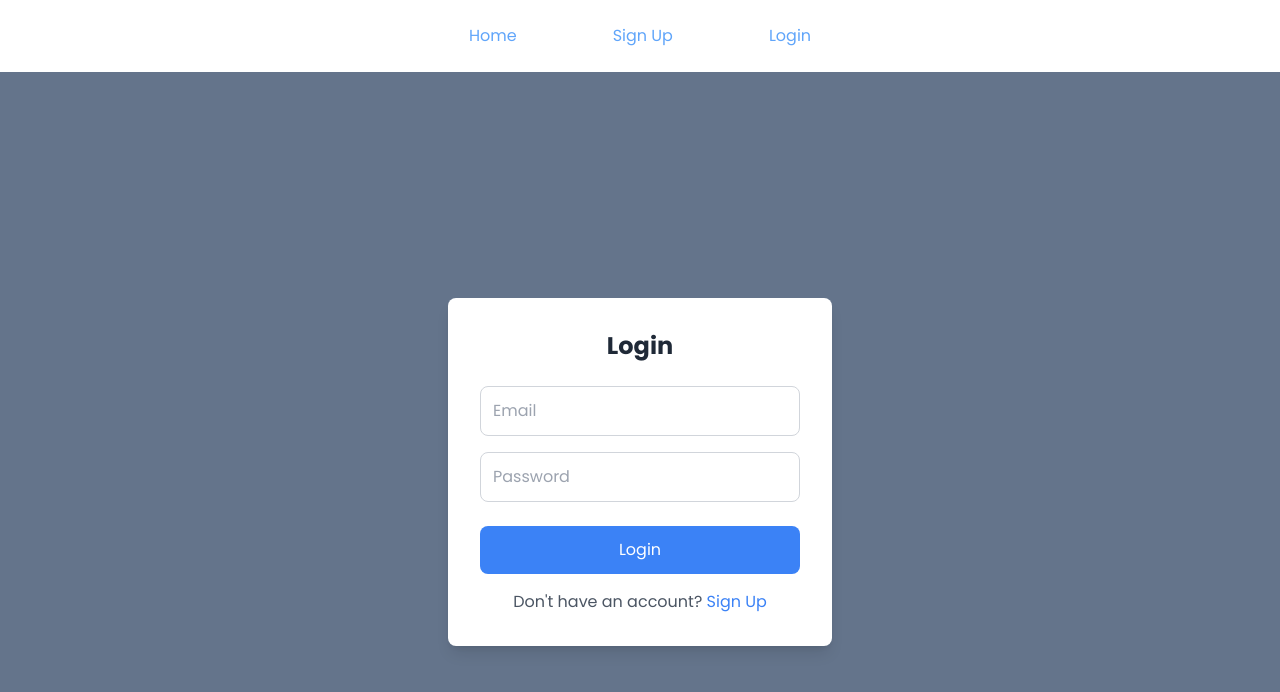
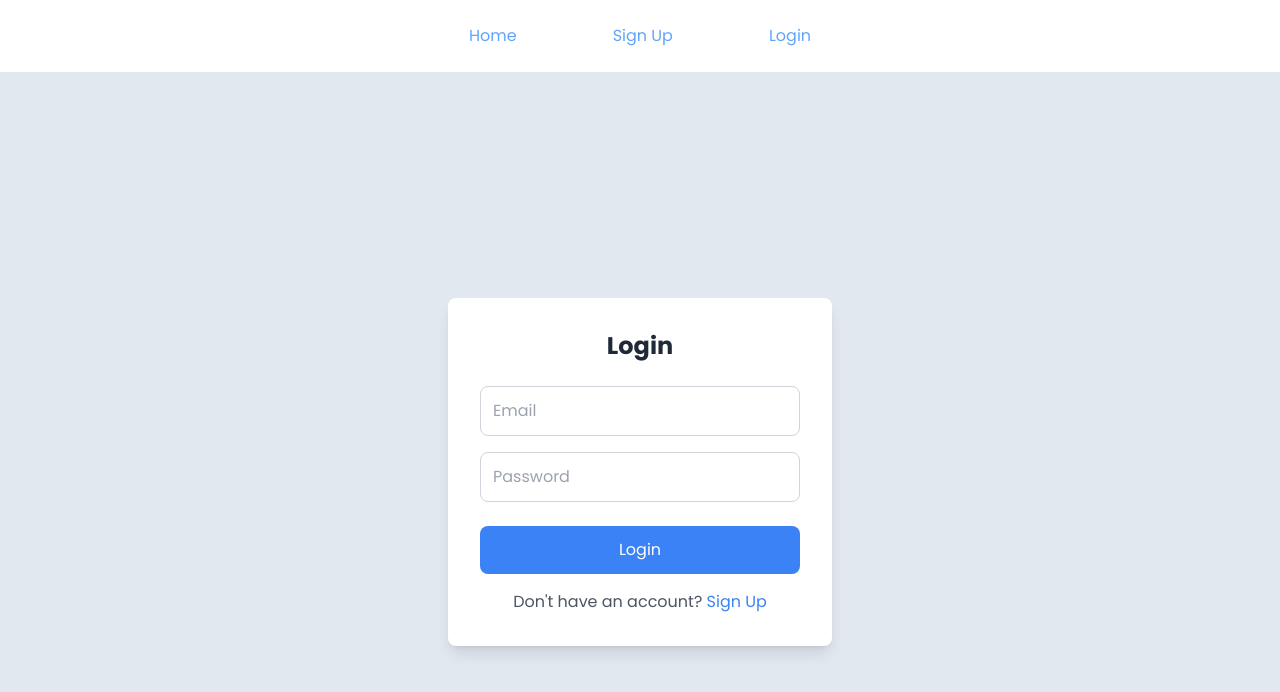
Before and after one commit to claranceJ/Sandly, a React (Vite) app in the folder sandly/: page /login in a window 1280 px wide. Shown: the top 692 px of the page. Built offline with nearby package versions, Linux system fonts and the light colour scheme; no server answers.

Commit message:
feat: Add bg color

```diff
--- a/sandly/src/components/Login.jsx
+++ b/sandly/src/components/Login.jsx
@@ -20,7 +20,8 @@
   };
 
   return (
-    <div className="flex items-center justify-center h-screen bg-slate-500">
+    <div className="flex items-center justify-center h-screen bg-slate-200">
+
       <div className="bg-white p-8 rounded-lg shadow-lg w-full max-w-sm">
         <h2 className="text-2xl font-bold text-center mb-6 text-gray-800">Login</h2>
         <form onSubmit={handleLogin}>
--- a/sandly/src/components/Logout.jsx
+++ b/sandly/src/components/Logout.jsx
@@ -28,7 +28,7 @@
   }, [navigate]);
 
   return (
-    <div className="flex items-center justify-center h-screen bg-slate-500">
+    <div className="flex items-center justify-center h-screen bg-slate-200">
       <div className="bg-white p-8 rounded-lg shadow-lg w-full max-w-sm text-center">
         <h2 className="text-2xl font-bold mb-4 text-gray-800">Logout</h2>
         <p className="mb-6 text-gray-600">Are you sure you want to log out?</p>
--- a/sandly/src/components/SignUp.jsx
+++ b/sandly/src/components/SignUp.jsx
@@ -24,7 +24,8 @@
   };
 
   return (
-    <div className="flex items-center justify-center h-screen bg-slate-500">
+    <div className="flex items-center justify-center h-screen bg-slate-200">
+
       <div className="bg-white p-8 rounded-lg shadow-lg w-full max-w-sm">
         <h2 className="text-2xl font-bold text-center mb-6 text-gray-800">Sign Up</h2>
         <form onSubmit={handleSignUp}>
```
